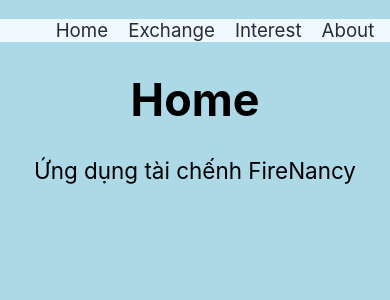
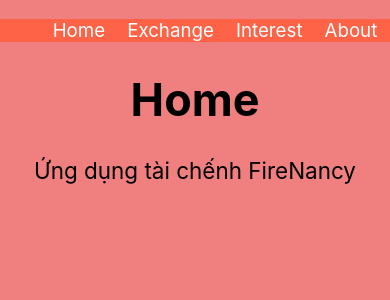
Before and after one commit to enganche/firenancy, a React (Create React App) app: page / in a window 390 px wide. Shown: the top 300 px of the page. Built offline with nearby package versions, Linux system fonts and the light colour scheme.

Commit message:
change some styling

```diff
--- a/src/App.css
+++ b/src/App.css
@@ -7,15 +7,16 @@ nav {
 }
 
 ul {
-  background-color: aliceblue;
+  background-color: tomato;
 }
 li {
   display: inline;
   padding: 10px;
 }
 li a {
-  color: #282c34;
+  color: azure;
   text-decoration: none;
+  padding: 1px;
 }
 
 li a:hover {
@@ -30,7 +31,7 @@ input, button {
   padding: 15px;
   font-size: larger;
   opacity: 80%;
-  border-color: #61dafb;
+  border-color: orangered;
 }
 
 input.exchange {
@@ -90,7 +91,7 @@ button.interest {
 
 @media only screen and (max-width: 600px) {
   body {
-    background-color: lightblue;
+    background-color: lightcoral;
     font-size: small;
   }
 
```
